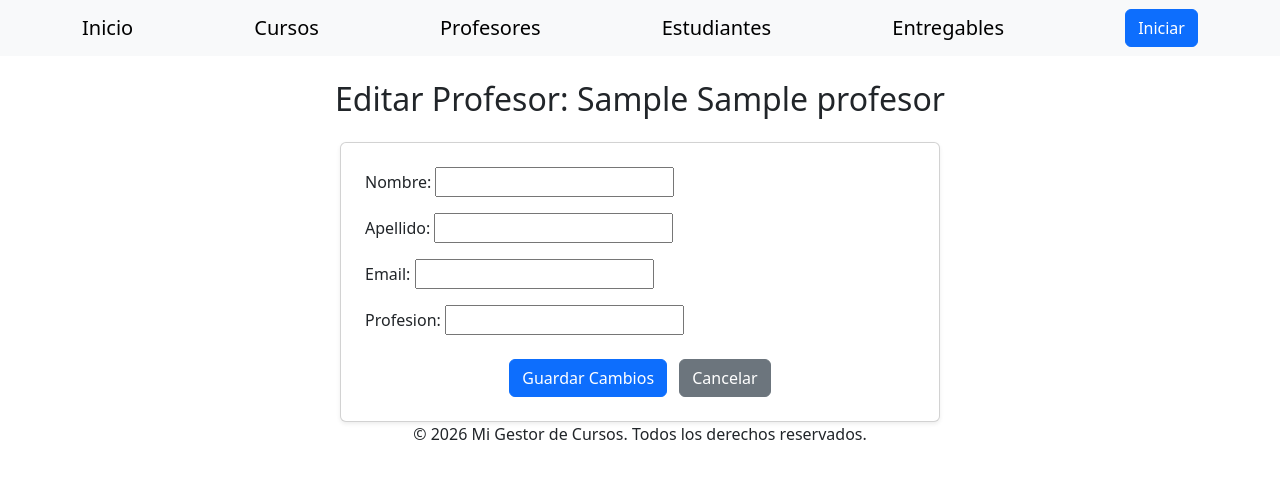
After one commit to MauLen-dev/Primer-Proyecto-Cursos-Django, a Django app: template Proyecto1/myapp/templates/myapp/profesor_editar.html in a window 1280 px wide. The commit adds this page. Shown: the top 479 px of the page. Run offline with Django 5.2, Linux system fonts and the light colour scheme; the template is opened without the code that fills it: values that come from a table or form of the project are taken from there, others are empty; tables that the repository leaves empty hold one stand-in row (values such as "Sample post"); some libraries are stand-ins or nearby versions.

Commit message:
minor fix

```diff
--- a/Proyecto1/Proyecto1/urls.py
+++ b/Proyecto1/Proyecto1/urls.py
@@ -30,4 +30,5 @@ urlpatterns = [
     path('detalle_estudiante/<int:pk>/', views.detalle_estudiante, name="detalle_estudiante"),
     path('cursoform/', views.cursoform, name="cursoform"),
     path('profesorFormulario/', views.profesorFormulario, name="profesorFormulario"),
+    path('profesor_editar/', views.profesor_editar, name="profesor_editar"),
 ]
--- /dev/null
+++ b/Proyecto1/myapp/templates/myapp/profesor_editar.html
@@ -0,0 +1,20 @@
+{% extends 'base.html' %}
+{% block title %}Editar Profesor{% endblock %}
+
+{% block content %}
+    <div class="container mt-4">
+    <h2 class="text-center mb-4">Editar Profesor: {{ profesor.apellido }} {{ profesor.nombre }}</h2>
+
+    <div class="card shadow-sm p-4 mx-auto" style="max-width: 600px;">
+        <form method="POST">
+            {% csrf_token %}
+            {{ form.as_p }}
+
+            <div class="text-center mt-4">
+                <button type="submit" class="btn btn-primary">Guardar Cambios</button>
+                <a href="{% url 'profesores' %}" class="btn btn-secondary ms-2">Cancelar</a>
+            </div>
+        </form>
+    </div>
+    </div>
+{% endblock %}
--- a/Proyecto1/myapp/templates/myapp/profesores.html
+++ b/Proyecto1/myapp/templates/myapp/profesores.html
@@ -28,7 +28,7 @@
                     </p>
                 </div>
                 <div class="card-footer text-center">
-                    <a href="{% url 'profesor_editar.html' profesor.id %}" class="btn btn-warning btn-sm me-2">Editar</a>
+                    <a href="{% url 'profesor_editar' %}" class="btn btn-warning btn-sm me-2">Editar</a>
                 </div>
 
             </div>
```
Also changed, not shown: Proyecto1/myapp/views.py (+11 -0 lines).
